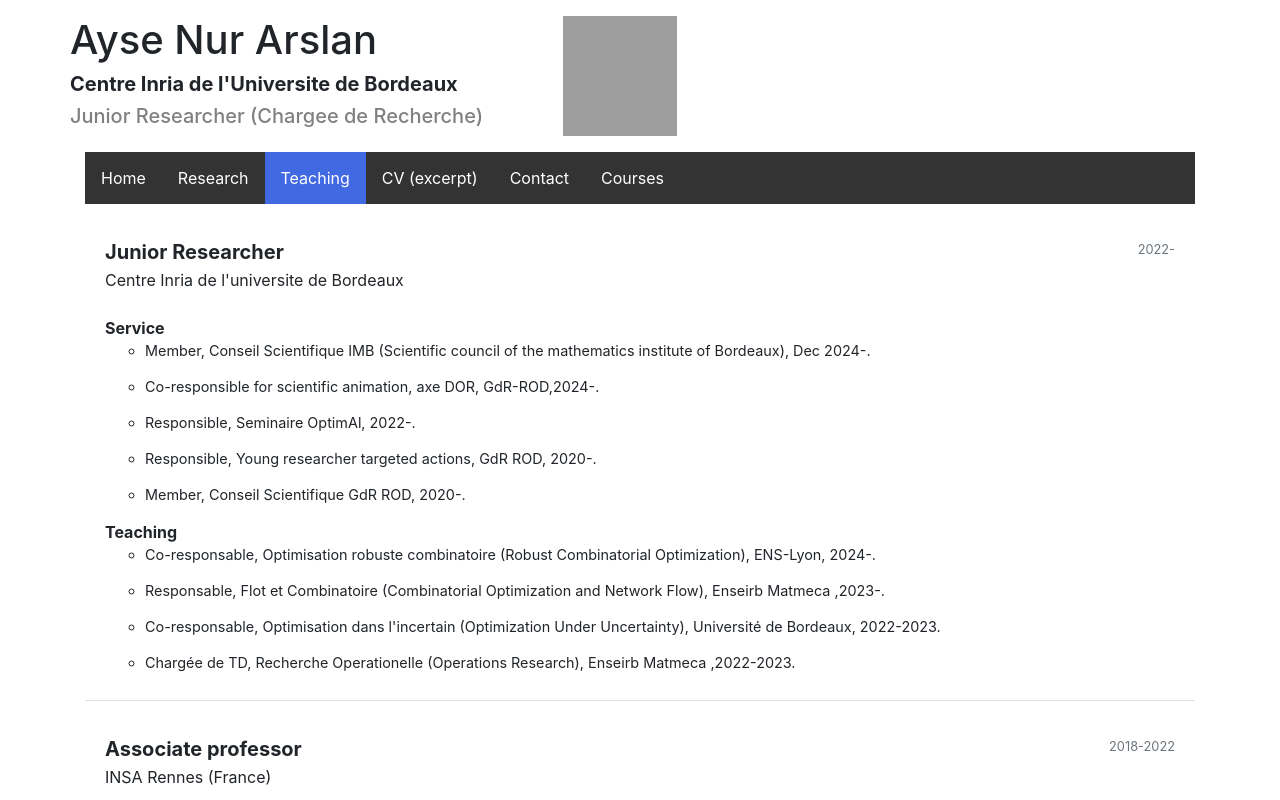
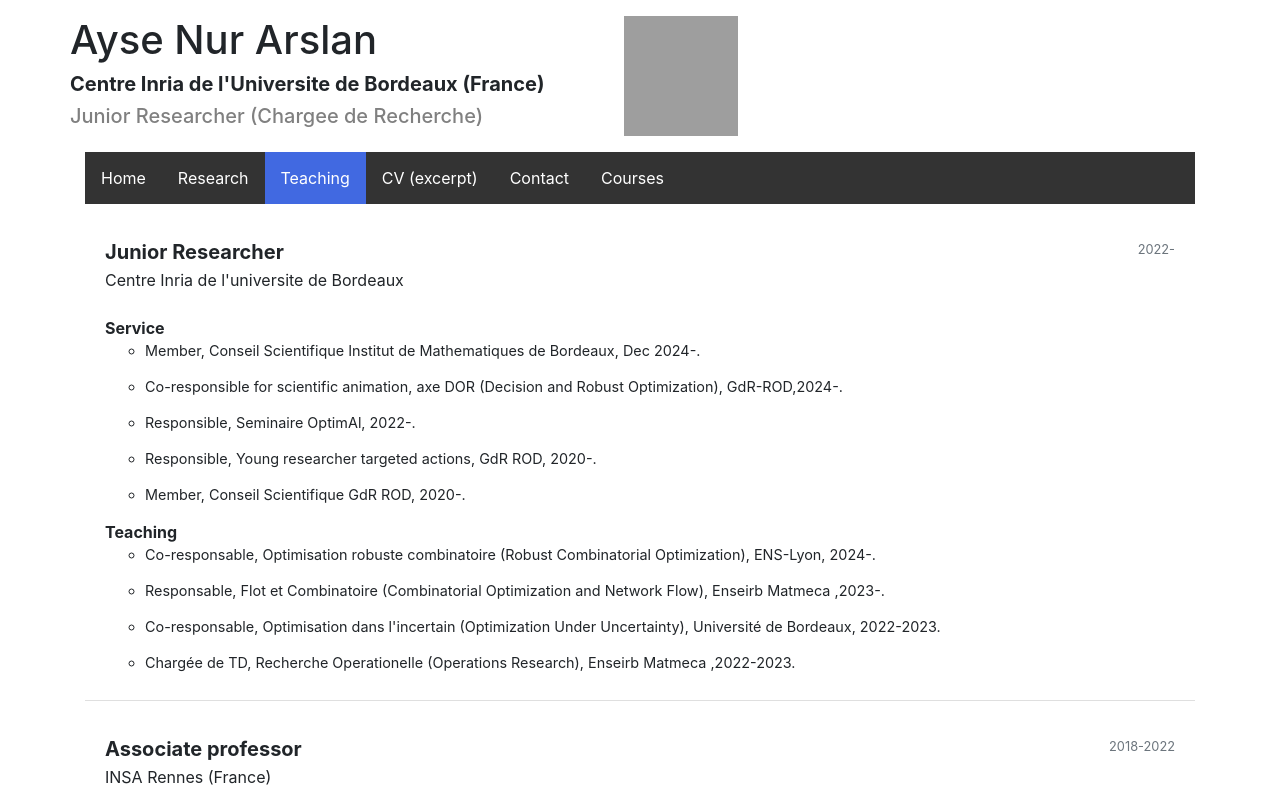
Before and after one commit to aysnrarsln/aysnrarsln.github.io, a plain HTML site: page teaching.html in a window 1280 px wide. Shown: the top 800 px of the page. Drawn offline with nearby package versions, Linux system fonts and the light colour scheme; grey boxes are pictures that could not be loaded.

Commit message:
Update teaching.html

```diff
--- a/teaching.html
+++ b/teaching.html
@@ -16,7 +16,7 @@
       <div class="row" style="margin-top: 1em;">
             <div class style="margin-right: 5em;">
                 <h1> Ayse Nur Arslan </h1>
-                <h5><b> Centre Inria de l'Universite de Bordeaux</b></h5>
+                <h5><b> Centre Inria de l'Universite de Bordeaux (France)</b></h5>
                 <h5 style="color:#808080">Junior Researcher (Chargee de Recherche)</h5>
             </div>
             <img style="height: auto;" width="114" alt="Profil" src="image/IMG_0871.jpg">
@@ -47,8 +47,8 @@
                     	<div style="margin-top: 1.5em;">
                     	<b>Service</b>
 				            <ul>
-<li style="font-size:0.9em; margin-bottom:1em;"> Member, Conseil Scientifique IMB (Scientific council of the mathematics institute of Bordeaux), Dec 2024-. </li>
-<li style="font-size:0.9em; margin-bottom:1em;"> Co-responsible for scientific animation, axe DOR, GdR-ROD,2024-.  </li>
+<li style="font-size:0.9em; margin-bottom:1em;"> Member, Conseil Scientifique Institut de Mathematiques de Bordeaux, Dec 2024-. </li>
+<li style="font-size:0.9em; margin-bottom:1em;"> Co-responsible for scientific animation, axe DOR (Decision and Robust Optimization), GdR-ROD,2024-.  </li>
 <li style="font-size:0.9em; margin-bottom:1em;"> Responsible, Seminaire OptimAl, 2022-. </li>
 <li style="font-size:0.9em; margin-bottom:1em;"> Responsible, Young researcher targeted actions, GdR ROD, 2020-.</li>
 <li style="font-size:0.9em; margin-bottom:1em;"> Member, Conseil Scientifique GdR ROD, 2020-. </li>
```
